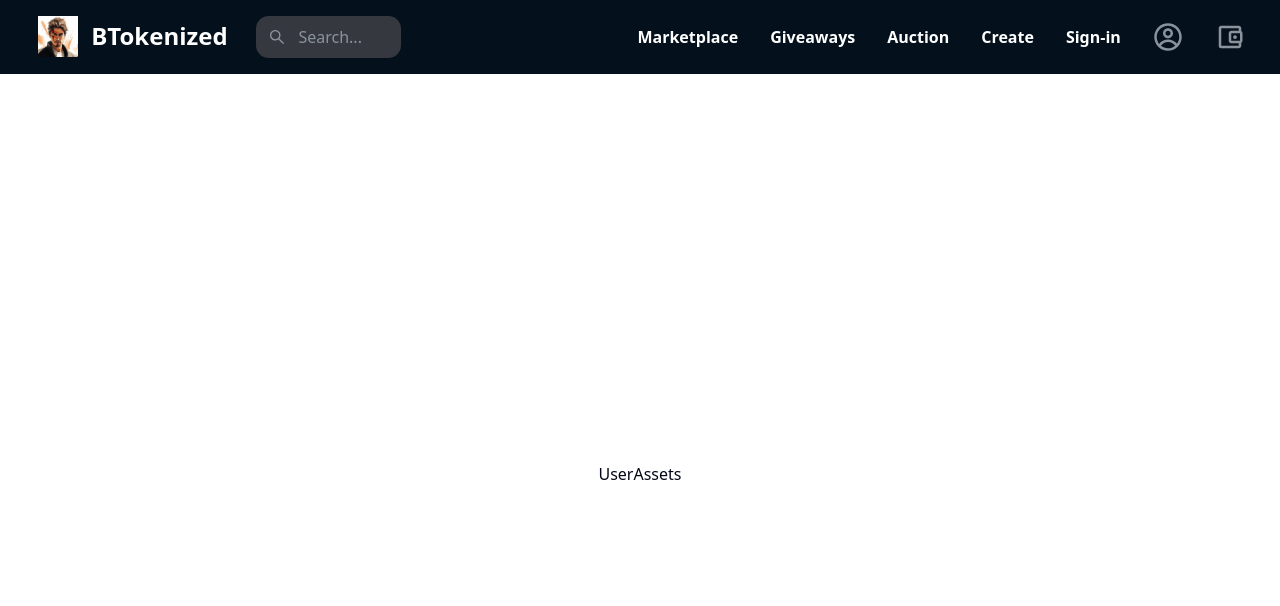
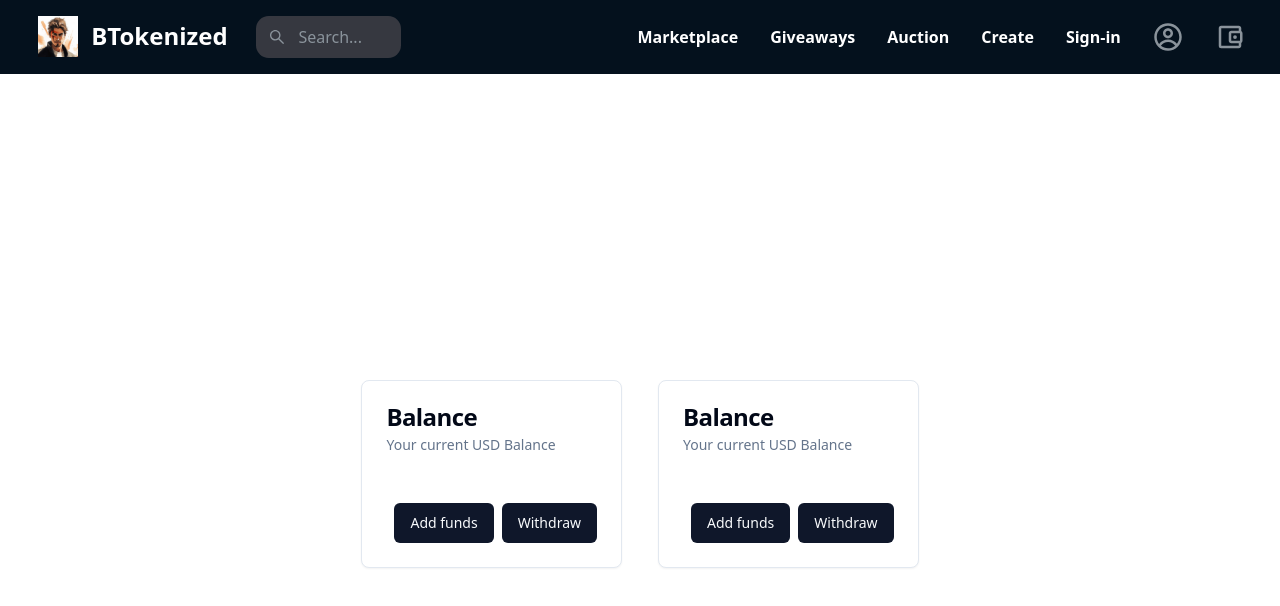
Before and after one commit to JordiMartinezDev/NFT_Marketplace_Front, a Next.js app: page /userAssets in a window 1280 px wide. Shown: the top 606 px of the page. Built offline with nearby package versions, Linux system fonts and the light colour scheme; no server answers.

Commit message:
UserAssets - Balance cards created

```diff
--- /dev/null
+++ b/src/app/components/AssetsCardCrypto.tsx
@@ -0,0 +1,39 @@
+import React from "react";
+import CreateCollectionForm from "./CollectionForm";
+import Link from "next/link";
+import Image from "next/image";
+import { DivideIcon } from "lucide-react";
+import { Button } from "@/components/ui/button";
+import { cn } from "@/lib/utils";
+import {
+  Card,
+  CardContent,
+  CardDescription,
+  CardFooter,
+  CardHeader,
+  CardTitle,
+} from "@/components/ui/card";
+type Props = {};
+
+const AssetsCardCrypto = () => {
+  return (
+    <div className="flex gap-4 ">
+      <Link href="createCollection">
+        <Card>
+          <CardHeader>
+            <CardTitle>Balance</CardTitle>
+            <CardDescription>Your current USD Balance</CardDescription>
+          </CardHeader>
+          <CardContent className="grid gap-4"></CardContent>
+
+          <CardFooter>
+            <Button className="w-full mx-2">Add funds</Button>
+            <Button className="w-full ">Withdraw</Button>
+          </CardFooter>
+        </Card>
+      </Link>
+    </div>
+  );
+};
+
+export default AssetsCardCrypto;
--- /dev/null
+++ b/src/app/components/AssetsCardFiat.tsx
@@ -0,0 +1,39 @@
+import React from "react";
+import CreateCollectionForm from "./CollectionForm";
+import Link from "next/link";
+import Image from "next/image";
+import { DivideIcon } from "lucide-react";
+import { Button } from "@/components/ui/button";
+import { cn } from "@/lib/utils";
+import {
+  Card,
+  CardContent,
+  CardDescription,
+  CardFooter,
+  CardHeader,
+  CardTitle,
+} from "@/components/ui/card";
+type Props = {};
+
+const AssetsCardFiat = () => {
+  return (
+    <div className="flex gap-4 ">
+      <Link href="createCollection">
+        <Card>
+          <CardHeader>
+            <CardTitle>Balance</CardTitle>
+            <CardDescription>Your current USD Balance</CardDescription>
+          </CardHeader>
+          <CardContent className="grid gap-4"></CardContent>
+
+          <CardFooter>
+            <Button className="w-full mx-2">Add funds</Button>
+            <Button className="w-full ">Withdraw</Button>
+          </CardFooter>
+        </Card>
+      </Link>
+    </div>
+  );
+};
+
+export default AssetsCardFiat;
--- a/src/app/userAssets/page.tsx
+++ b/src/app/userAssets/page.tsx
@@ -1,9 +1,29 @@
 import React from "react";
-
+import CreateCollectionForm from "../components/CollectionForm";
+import Link from "next/link";
+import Image from "next/image";
+import { DivideIcon } from "lucide-react";
+import { Button } from "@/components/ui/button";
+import { cn } from "@/lib/utils";
+import {
+  Card,
+  CardContent,
+  CardDescription,
+  CardFooter,
+  CardHeader,
+  CardTitle,
+} from "@/components/ui/card";
+import AssetsCard from "../components/AssetsCardFiat";
+import AssetsCardCrypto from "../components/AssetsCardCrypto";
 type Props = {};
 
-const UserAssets = (props: Props) => {
-  return <div>UserAssets</div>;
+const UserAssets = () => {
+  return (
+    <div className="flex gap-9">
+      <AssetsCard></AssetsCard>
+      <AssetsCardCrypto></AssetsCardCrypto>
+    </div>
+  );
 };
 
 export default UserAssets;
```
